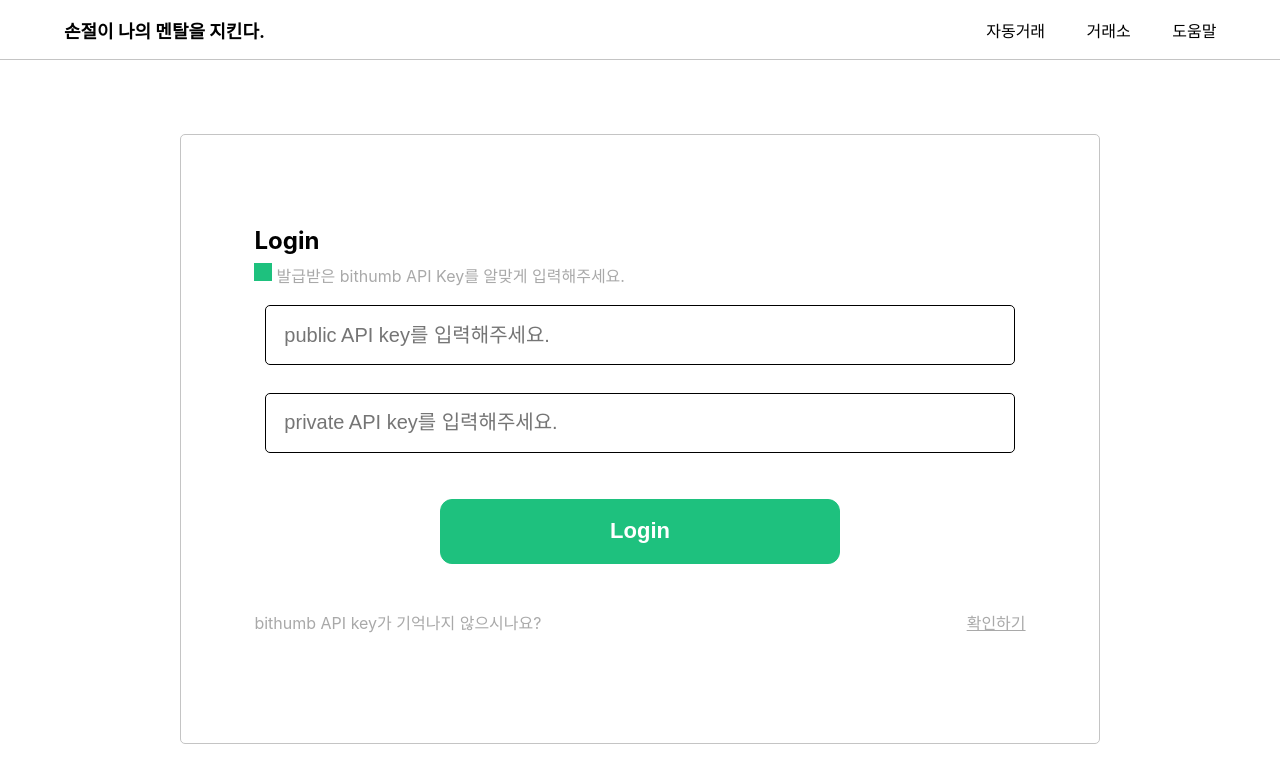
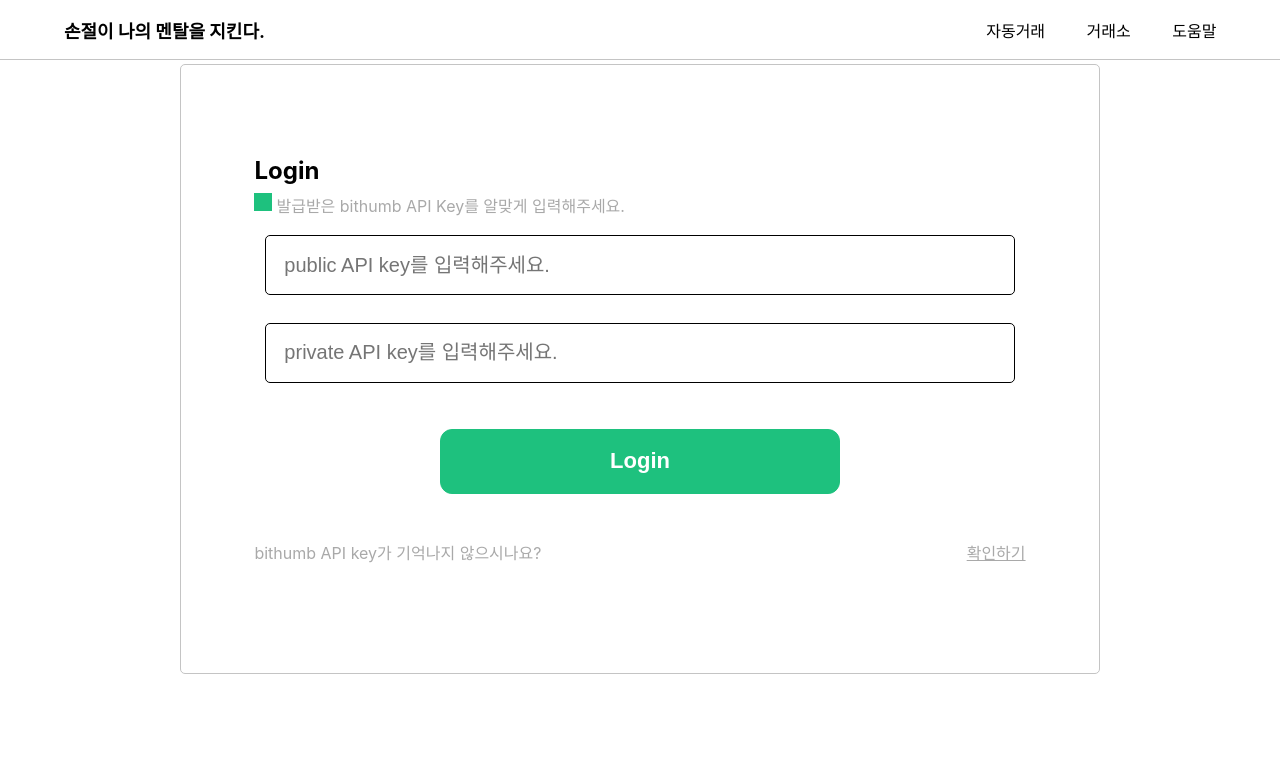
Before and after one commit to jiminAn/Coin_Auto_Trading, a React (Create React App) app in the folder frontend/: page / in a window 1280 px wide. Shown: the top 782 px of the page. Built offline with nearby package versions, Linux system fonts and the light colour scheme.

Commit message:
style: fix contents div tags position

```diff
--- a/frontend/src/App.css
+++ b/frontend/src/App.css
@@ -11,7 +11,6 @@
 
 .contents {
   position: relative;
-  top: 70px;
   display: flex;
   justify-content: center;
   padding-top: 5%;
```
